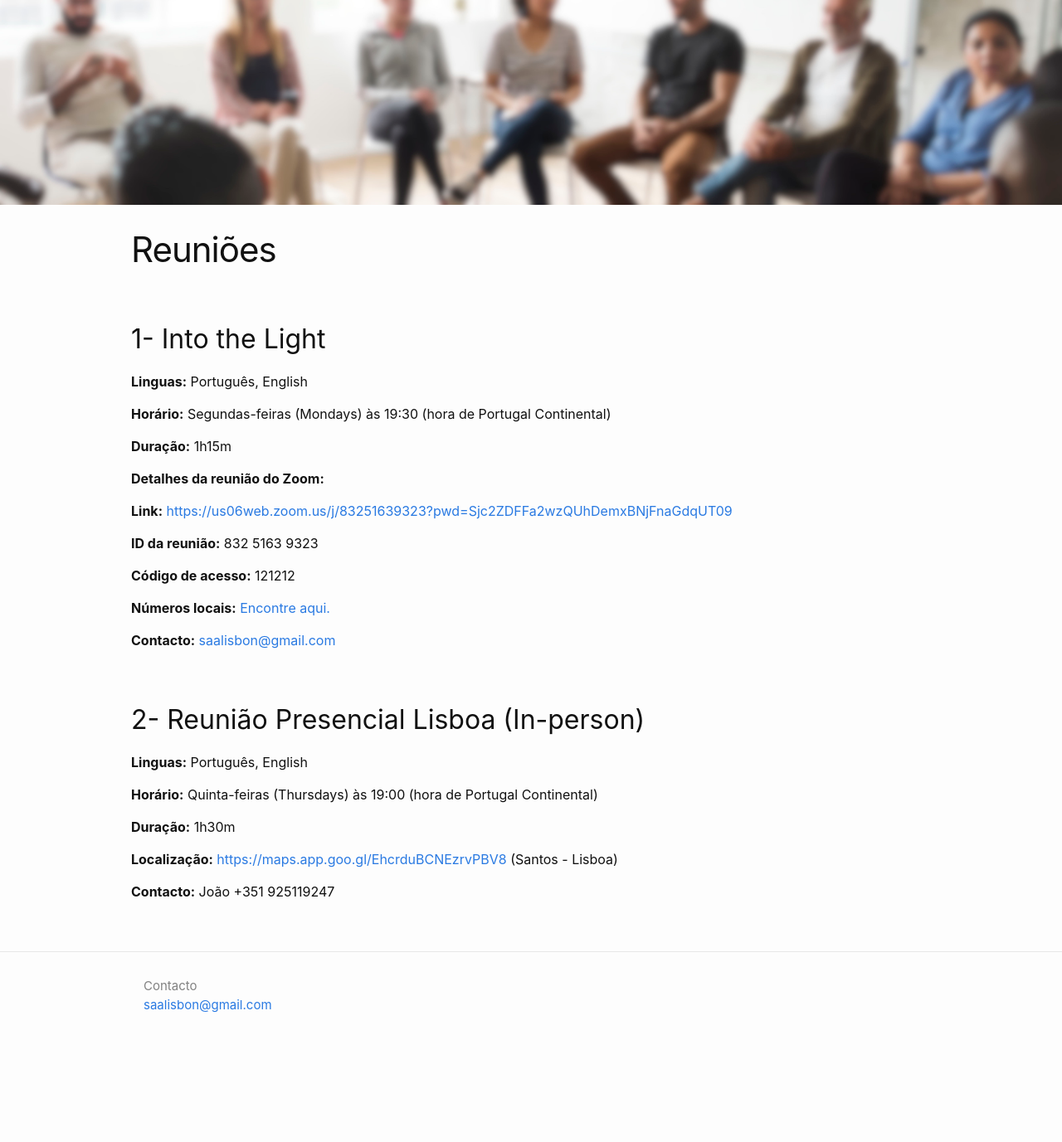
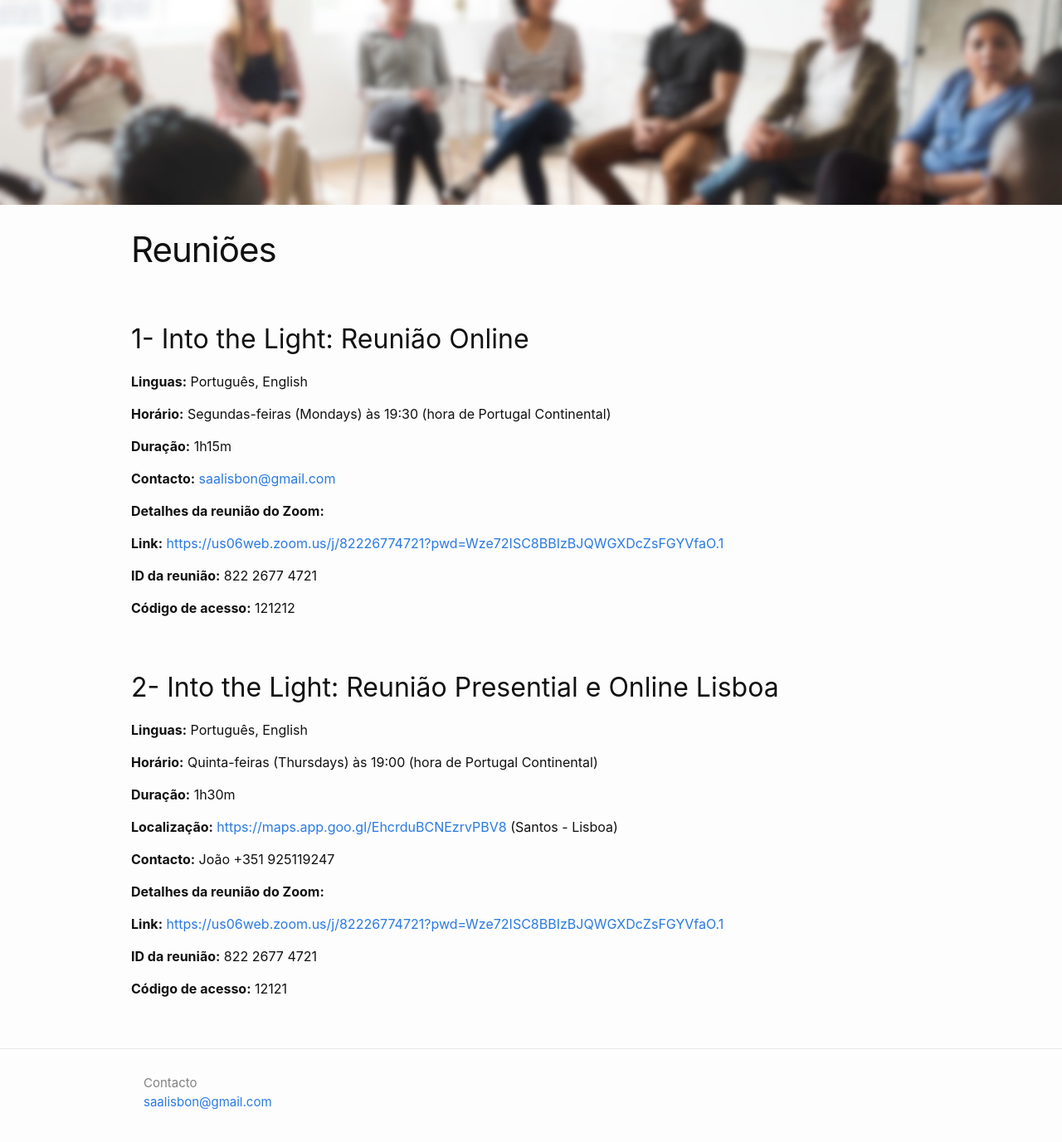
Before and after one commit to asaportugal/asaportugal.github.io, a Jekyll site: the page built from m4_reunioes.md, in a window 1280 px wide and 1400 px high, scrolled down 187 px. Shown: the top 1377 px of the window at 83% size. Built offline with Jekyll 4.4.1, drawn with Linux system fonts in a browser that asks for light colours; before the commit the page ends 1470 px from its top, so only the background shows below that.

Commit message:
new zoom link

```diff
--- a/m4_reunioes.md
+++ b/m4_reunioes.md
@@ -6,7 +6,7 @@ permalink: /reunioes/
 banner: 'assets/meeting.jpg'
 ---
 
-## 1- Into the Light
+## 1- Into the Light: Reunião Online
 
 **Linguas:** Português, English
 
@@ -14,21 +14,19 @@ banner: 'assets/meeting.jpg'
 
 **Duração:** 1h15m
 
+**Contacto:** [saalisbon@gmail.com](mailto:saalisbon@gmail.com)
+
 **Detalhes da reunião do Zoom:**
 
-**Link:** <https://us06web.zoom.us/j/83251639323?pwd=Sjc2ZDFFa2wzQUhDemxBNjFnaGdqUT09>
+**Link:** <https://us06web.zoom.us/j/82226774721?pwd=Wze72ISC8BBIzBJQWGXDcZsFGYVfaO.1>
 
-**ID da reunião:** 832 5163 9323
+**ID da reunião:** 822 2677 4721
 
 **Código de acesso:** 121212
 
-**Números locais:** <a href="https://us06web.zoom.us/u/kxOybRuDb" target="_blank">Encontre aqui.</a>
-
-**Contacto:** [saalisbon@gmail.com](mailto:saalisbon@gmail.com)
 
 
-
-## 2- Reunião Presencial Lisboa (In-person)
+## 2- Into the Light: Reunião Presential e Online Lisboa
 
 **Linguas:** Português, English
 
@@ -39,3 +37,11 @@ banner: 'assets/meeting.jpg'
 **Localização:** <https://maps.app.goo.gl/EhcrduBCNEzrvPBV8> (Santos - Lisboa)
 
 **Contacto:** João +351 925119247
+
+**Detalhes da reunião do Zoom:**
+
+**Link:** <https://us06web.zoom.us/j/82226774721?pwd=Wze72ISC8BBIzBJQWGXDcZsFGYVfaO.1>
+
+**ID da reunião:** 822 2677 4721
+
+**Código de acesso:** 12121
```
